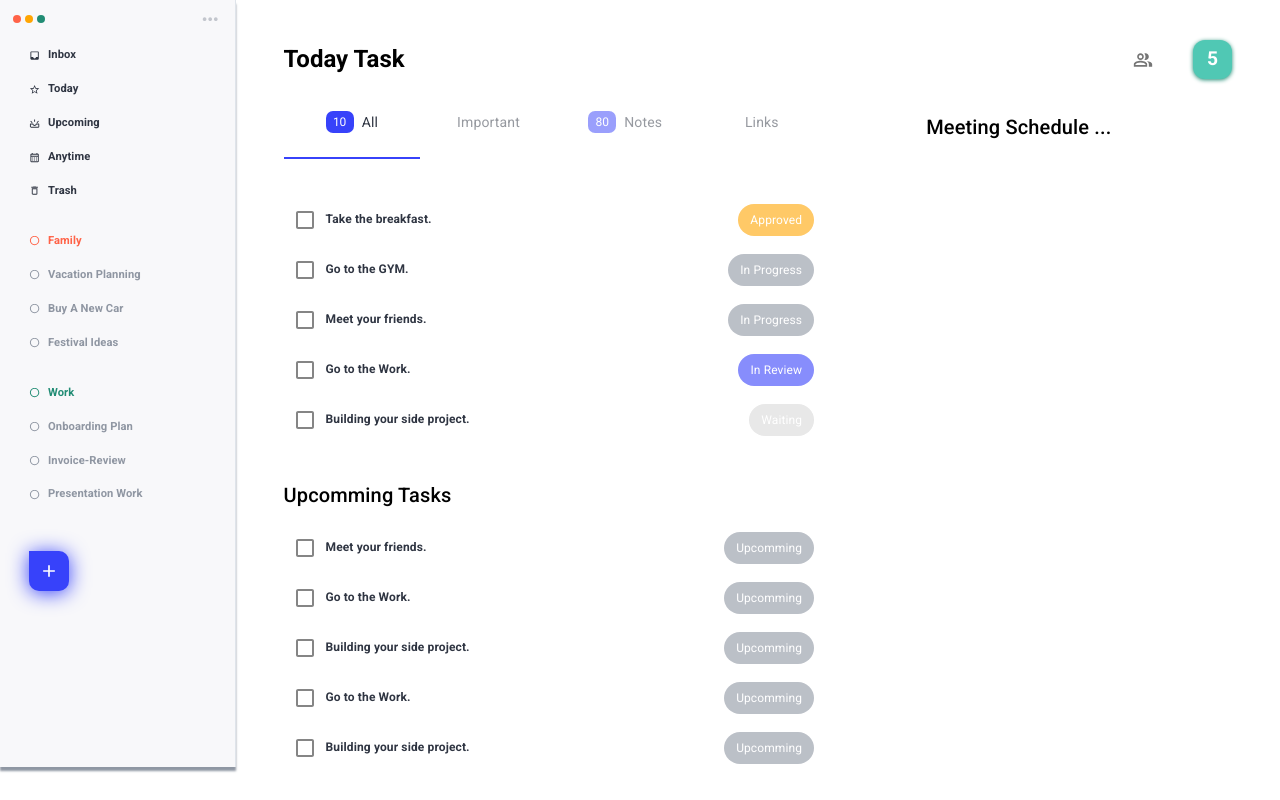
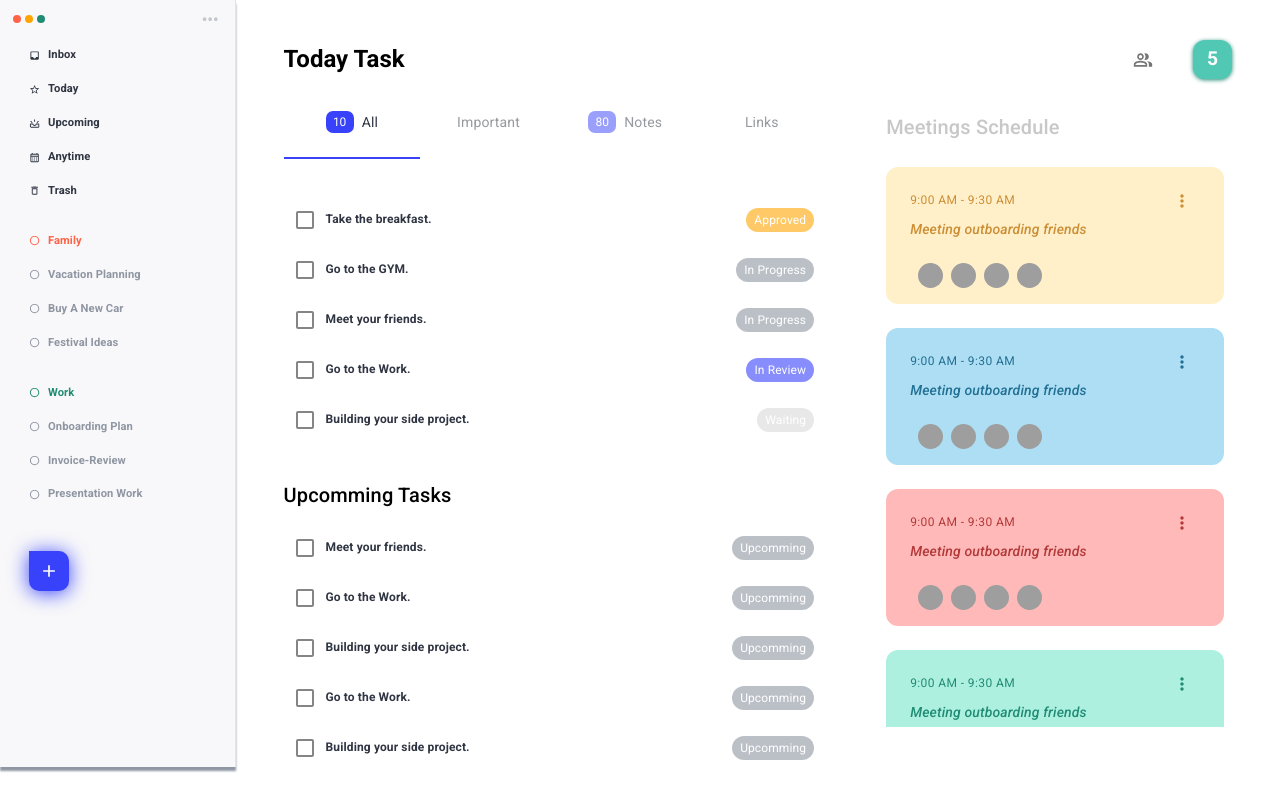
Before and after one commit to devyoussefshaaban/task-tracker-frontend, a React (Vite) app: page /tasks in a window 1280 px wide. Built offline with nearby package versions, Linux system fonts and the light colour scheme; grey boxes are pictures that could not be loaded.

Commit message:
ui-revamp: meetings-schedule section ui added

```diff
--- a/src/components/index.ts
+++ b/src/components/index.ts
@@ -2,6 +2,7 @@ export { default as TasksHeader } from "./tasks/TasksHeader";
 export { default as TaskItem } from "./tasks/TaskItem";
 export { default as TaskList } from "./tasks/TaskList";
 export { default as CreateTask } from "./tasks/CreateTask";
+export { default as MeetingList } from "./meetings/MeetingList";
 export { default as SignUpForm } from "./auth/SignUpForm";
 export { default as SignInForm } from "./auth/SignInForm";
 export { default as ConfirmModal } from "./shared/ConfirmModal";
--- /dev/null
+++ b/src/components/meetings/MeetingItem.tsx
@@ -0,0 +1,77 @@
+import { MoreVert } from "@mui/icons-material";
+import { Avatar, Box, IconButton, Stack, Typography } from "@mui/material";
+import FlexBetween from "../shared/FlexBetween";
+import { useEffect, useState } from "react";
+
+const MeetingItem = ({
+  membersNumber,
+  bg,
+  color,
+  title,
+  time,
+}: {
+  membersNumber: number;
+  bg: string;
+  color: string;
+  title: string;
+  time: string;
+}) => {
+  const [memberList, setMemberList] = useState<JSX.Element[]>([]);
+
+  const membersAvatars = () => {
+    let list = [];
+    for (var i = 0; i < membersNumber; i++) {
+      list.push(
+        <Avatar
+          sx={{ width: 25, height: 25, ml: 1 }}
+          src={`https://avatar.iran.liara.run/public/${Math.floor(
+            Math.random() * 100
+          )}`}
+        />
+      );
+      setMemberList([...list]);
+    }
+  };
+
+  useEffect(() => {
+    membersAvatars();
+  }, []);
+
+  return (
+    <Stack
+      sx={{
+        background: bg,
+        py: 2,
+        px: 3,
+        mb: 3,
+        borderRadius: 3,
+      }}
+    >
+      <Box sx={{ color, mb: 0 }}>
+        <FlexBetween>
+          <Typography variant="caption" color="inherit">
+            {time}
+          </Typography>
+          <IconButton sx={{ color }}>
+            <MoreVert fontSize="small" color="inherit" />
+          </IconButton>
+        </FlexBetween>
+      </Box>
+      <Box color={color}>
+        <Typography
+          variant="body2"
+          fontWeight={500}
+          color="inherit"
+          className="roboto-bold-italic"
+        >
+          {title}
+        </Typography>
+      </Box>
+      <Box display="flex" alignItems="center" mt={3}>
+        {memberList.map((MemberAvatar) => MemberAvatar)}
+      </Box>
+    </Stack>
+  );
+};
+
+export default MeetingItem;
--- /dev/null
+++ b/src/components/meetings/MeetingList.tsx
@@ -0,0 +1,71 @@
+import { Stack, Typography } from "@mui/material";
+import MeetingItem from "./MeetingItem";
+import muiTheme from "../../utils/theme";
+
+const MeetingList = () => {
+  const theme = muiTheme();
+
+  return (
+    <Stack>
+      <Typography
+        variant="h6"
+        mb={3}
+        color={theme.palette.grey[600]}
+        sx={{ opacity: 0.4 }}
+      >
+        Meetings Schedule
+      </Typography>
+      <Stack
+        sx={{
+          height: "70vh",
+          paddingRight: 1,
+          overflowY: "auto",
+          "::-webkit-scrollbar": {
+            width: "3px",
+            borderRadius: "10px",
+          },
+          "::-webkit-scrollbar-track": {
+            background: theme.palette.secondary.light,
+          },
+          "::-webkit-scrollbar-thumb": {
+            background: "#888",
+          },
+          "::-webkit-scrollbar-thumb:hover": {
+            background: theme.palette.primary.main,
+          },
+        }}
+      >
+        <MeetingItem
+          membersNumber={4}
+          bg={"rgba(255, 218, 121,.4)"}
+          color={"rgba(204, 142, 53,1.0)"}
+          title="Meeting outboarding friends"
+          time="9:00 AM - 9:30 AM"
+        />
+        <MeetingItem
+          membersNumber={4}
+          bg={"rgba(52, 172, 224,.4)"}
+          color={"rgba(34, 112, 147,1.0)"}
+          title="Meeting outboarding friends"
+          time="9:00 AM - 9:30 AM"
+        />
+        <MeetingItem
+          membersNumber={4}
+          bg={"rgba(255, 82, 82,.4)"}
+          color={"rgba(179, 57, 57,1.0)"}
+          title="Meeting outboarding friends"
+          time="9:00 AM - 9:30 AM"
+        />
+        <MeetingItem
+          membersNumber={4}
+          bg={"rgba(51, 217, 178,.4)"}
+          color={"rgba(33, 140, 116,1.0)"}
+          title="Meeting outboarding friends"
+          time="9:00 AM - 9:30 AM"
+        />
+      </Stack>
+    </Stack>
+  );
+};
+
+export default MeetingList;
--- a/src/components/tasks/TaskItem.tsx
+++ b/src/components/tasks/TaskItem.tsx
@@ -41,6 +41,7 @@ const TaskItem: FC<IProps> = ({ task, onSelect }) => {
         </Box>
         <Box>
           <Chip
+            size="small"
             label={
               <Typography fontSize=".75rem" textTransform="capitalize">
                 {task.status.toLocaleLowerCase()}
--- a/src/components/tasks/TaskList.tsx
+++ b/src/components/tasks/TaskList.tsx
@@ -1,6 +1,6 @@
 import { Box, Button, Dialog, Stack, Typography } from "@mui/material";
 import TaskItem from "./TaskItem";
-import { ITask, Task } from "../../models/Task";
+import { ITask } from "../../models/Task";
 import { CreateTask } from "..";
 import {
   CREATE_TASK_FORM_TYPE,
--- a/src/pages/TasksPage.tsx
+++ b/src/pages/TasksPage.tsx
@@ -1,5 +1,5 @@
-import { Box, Container, Grid, Stack, Typography } from "@mui/material";
-import { Loading, TaskList, TasksHeader } from "../components";
+import { Box, Container, Grid } from "@mui/material";
+import { Loading, MeetingList, TaskList, TasksHeader } from "../components";
 import { useEffect } from "react";
 import { AppDispatch, RootState } from "../context";
 import { useDispatch, useSelector } from "react-redux";
@@ -41,8 +41,8 @@ const TasksPage = () => {
             <TaskList />
           </Grid>
           <Grid item xs={12} md={5}>
-            <Box pl={10}>
-              <Typography variant="h6">Meeting Schedule ...</Typography>
+            <Box pl={5}>
+              <MeetingList />
             </Box>
           </Grid>
         </Grid>
```
